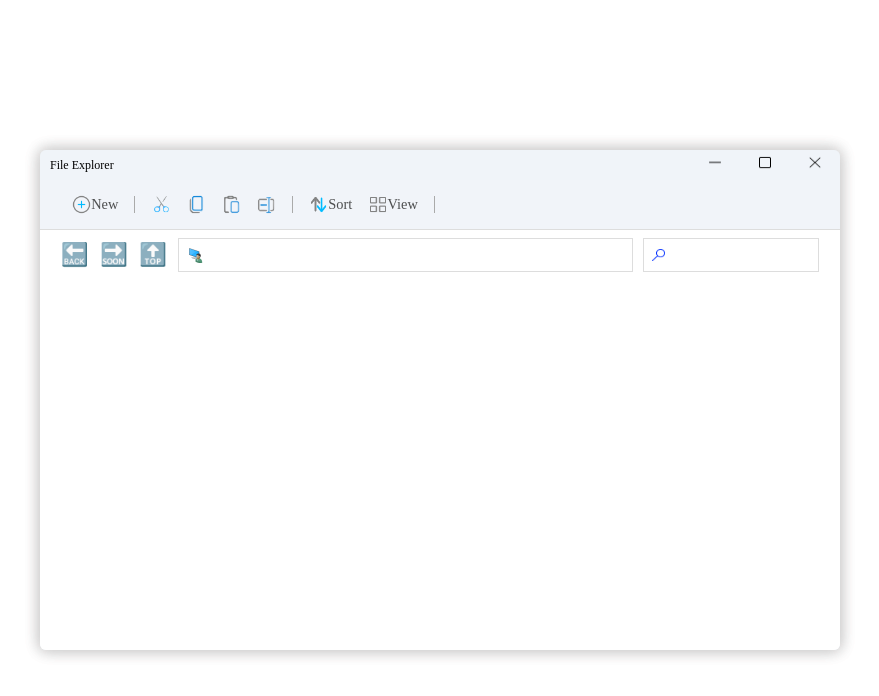
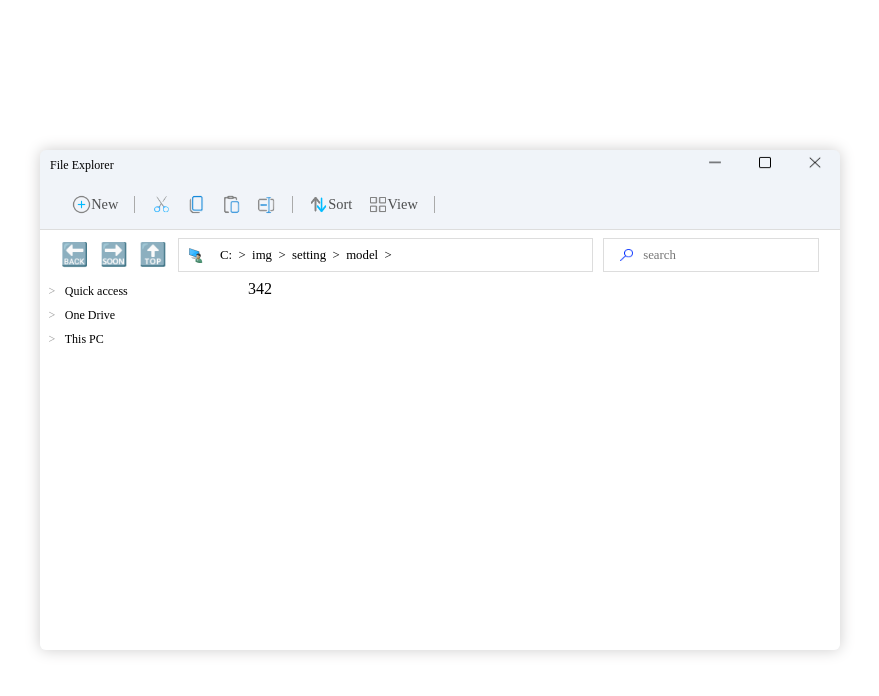
Before and after one commit to lct01lct/Win11-in-Vue, a Vue app: page /home in a window 1280 px wide. Shown: the top 696 px of the page, without its empty margins (280-1159 px from the left). Built offline with nearby package versions, Linux system fonts and the light colour scheme.

Commit message:
feat: add folder , 初始化完成nav栏 递归组件

```diff
--- a/src/assets/style/normalize.scss
+++ b/src/assets/style/normalize.scss
@@ -367,3 +367,12 @@ template {
   min-width: 700px;
   min-height: 400px;
 }
+
+.scroll::-webkit-scrollbar {
+  width: 3px;
+}
+.scroll::-webkit-scrollbar-thumb {
+  height: 2em;
+  border-radius: 5px;
+  background-color: #777a7c;
+}
--- /dev/null
+++ b/src/component/Folder/DropDown/DropDownMenu.vue
@@ -0,0 +1,93 @@
+<template>
+  <div class="menu">
+    <div class="titleHaveChildren" v-if="props.children.length !== 0" @click="toggleDropStatus" ref="titleRef">{{ props.title }}</div>
+    <div class="titleNoChildren" v-if="props.children.length === 0">{{ props.title }}</div>
+    <div class="content" v-if="props.children.length !== 0">
+      <DropListVue
+        :children="children"
+      >
+      </DropListVue>
+    </div>
+  </div>
+</template>
+
+<script setup>
+import DropListVue from './DropList.vue';
+
+  const props = defineProps(['title','type','children']);
+
+  const that = getCurrentInstance()
+
+  let titleRef ;
+
+  let children = reactive([])
+
+  onMounted(() => {
+    titleRef = that.refs.titleRef;
+
+    console.log(props);
+  })
+
+  const toggleDropStatus = () => {
+    if(children.length){
+      children.splice(0,children.length)
+    }else{
+      children.splice(0,0,...props.children)
+    }
+  }
+
+</script>
+
+<style lang="scss" scoped>
+.menu{
+    width: 90%;
+    .titleHaveChildren{
+      display: flex;
+      align-items: center;
+      font-size: 12px;
+      height: 2em;
+      padding-left: .5em;
+      margin-left: .2em;
+      border-radius: .2em;
+
+      &::before{
+        content: ">";
+        color: #999;
+        margin-right: .8em;
+      }
+
+      &:hover{
+
+        background-color: #e3e3e3;
+
+        &::before{
+          transform:rotate(90deg);
+        }
+      }
+    }
+
+    .titleNoChildren{
+      display: flex;
+      align-items: center;
+      font-size: 12px;
+      height: 2em;
+      padding-left: .5em;
+      margin-left: .2em;
+      border-radius: .2em;
+
+      &:hover{
+
+        background-color: #e3e3e3;
+
+        &::before{
+          transform:rotate(90deg);
+        }
+      }
+    }
+
+    .content{
+      margin-left: 15%;
+      font-size: 12px;
+    }
+}
+</style>
--- /dev/null
+++ b/src/component/Folder/DropDown/dropList.vue
@@ -0,0 +1,21 @@
+<template>
+    <DropDownMenuVue
+      v-for="item in props.children"
+      :key="item"
+      :title="item.title"
+      :type="item.type"
+      :children="item.children"
+    >
+    </DropDownMenuVue>
+</template>
+
+<script setup>
+import DropDownMenuVue from './DropDownMenu.vue';
+const props = defineProps(['children'])
+
+
+</script>
+
+<style>
+
+</style>
--- /dev/null
+++ b/src/component/Folder/DropDown/index.vue
@@ -0,0 +1,186 @@
+<template>
+  <div class="LeftNavRoot">
+    <DropDownMenuVue
+      v-for="item in data"
+      :key="item"
+      :title="item.title"
+      :type="item.type"
+      :children="item.children"
+    >
+    </DropDownMenuVue>
+  </div>
+</template>
+
+<script setup>
+  import DropDownMenuVue from './DropDownMenu.vue';
+
+  /** 需求分析：
+   *  为什么要把菜单栏单独拿出来？
+   *   因为它是在存储文件夹的格式以及目录信息（以树的形式）
+   *   同时dropdown的每个item子项，同时具备使主界面更新的功能
+   *   至于是此组件发送请求接收数据还是主界面传递数据还没太想好
+   *   初步的想法是传递数据：因为要实现更新数据并更新界面，父传子的形式
+   *
+   *   递归的结构：
+   *    此为父组件，for循环菜单组件，也就是children下有对象的文件夹组件
+   *    在menu文件夹组件中，会将children.length > 0 的数据传入List 组件
+   *    在List组件中会再次递归菜单组件
+   */
+
+  const data = reactive([
+    {
+      type: 'menu',
+      title: 'Quick access',
+      children: [
+        {
+          type: 'item',
+          title: 'DownLoads',
+          children: [],
+        },
+        {
+          type: 'item',
+          title: 'Blue',
+          children: [],
+        },
+        {
+          type: 'item',
+          title: 'Documents',
+          children: [],
+        },
+        {
+          type: 'item',
+          title: 'Github',
+          children: [],
+        },
+        {
+          type: 'item',
+          title: 'Picture',
+          children: [],
+        },
+      ],
+    },
+    {
+      type: 'menu',
+      title: 'One Drive',
+      children: [
+        {
+          type: 'menu',
+          title: 'Atom',
+          children: [
+            {
+              type: 'item',
+              title: 'Codeforces',
+              children: [],
+            },
+            {
+              type: 'item',
+              title: 'JavaScript',
+              children: [],
+            },
+            {
+              type: 'item',
+              title: 'GitHub',
+              children: [],
+            },
+          ],
+        },
+        {
+          type: 'item',
+          title: 'Attchments',
+          children: [],
+        },
+        {
+          type: 'item',
+          title: 'october',
+          children: [],
+        },
+        {
+          type: 'item',
+          title: 'office',
+          children: [],
+        },
+        {
+          type: 'item',
+          title: 'party',
+          children: [],
+        },
+        {
+          type: 'item',
+          title: 'New Folder',
+          children: [],
+        },
+      ],
+    },
+    {
+      type: 'menu',
+      title: 'This PC',
+      children: [
+        {
+          type: 'menu',
+          title: 'Desktop',
+          children: [],
+        },
+        {
+          type: 'menu',
+          title: 'Documents',
+          children: [
+            {
+              type: 'item',
+              title: 'Adobe',
+              children: [
+                {
+                  type: 'menu',
+                  title: 'Desktop',
+                  children: [
+                    {
+                      type: 'menu',
+                      title: 'Desktop',
+                      children: [],
+                    },
+                  ],
+                },
+              ],
+            },
+            {
+              type: 'menu',
+              title: 'Desktop',
+              children: [],
+            },
+          ],
+        },
+        {
+          type: 'item',
+          title: '2022',
+          children: [],
+        },
+        {
+          type: 'item',
+          title: '2022',
+          children: [],
+        },
+        {
+          type: 'item',
+          title: '2022',
+          children: [],
+        },
+        {
+          type: 'item',
+          title: '2022',
+          children: [],
+        },
+        {
+          type: 'item',
+          title: '2022',
+          children: [],
+        },
+      ],
+    },
+  ]);
+</script>
+
+<style lang="scss" scoped>
+  .LeftNavRoot {
+    width: 100%;
+    height: 100%;
+  }
+</style>
--- a/src/component/Folder/PathTool/index.vue
+++ b/src/component/Folder/PathTool/index.vue
@@ -4,12 +4,16 @@
     <span class="historyBtn">🔜</span>
     <span class="historyBtn">🔝</span>
     <div class="path">
-        <img src="src/assets/img/setting/user-sm.png" alt="">
+      <img :src="`src/assets/img/setting/${headerIcon}`" alt="" />
+      <input type="text" id="input" v-model.lazy.trim="inputPath" @keydown.enter="goTargetPath"/>
+      <label for="input" class="path-content">
+        <span v-for="item in mock" :key="item">{{ item }}</span>
+      </label>
     </div>
     <div class="search">
-        <img src="src/assets/img/setting/search.png" alt="">
+      <img src="src/assets/img/setting/search.png" alt="" />
+      <input type="text" placeholder="search" @keydown.enter="searchStr($event)"/>
     </div>
-
   </div>
 </template>
 
@@ -18,7 +22,36 @@
    *  path框的图片是可以动态变化的
    *  路径框是可以匹配内容的
    *  前进后退按钮可用
+   *  path框可以操作文件夹
+   *
+   *  预测接收参数：
+   *    当前文件夹路径，数组形式
+   *    触发函数：
+   *      前进，后退
+   *      搜索，并将内容传递至父组件
    */
+
+
+  // const props = defineProps('pathArray')
+  let headerIcon = ref('user-sm.png');
+  let mock = reactive(['C:','img','setting','model']);
+  let inputPath = computed({
+    get(){
+      return mock.join("/")
+    },
+    set(newValue){
+      let newV = newValue.split("/")
+      console.log(newV);
+    }
+  })
+
+  const goTargetPath = () => {
+    console.log("ok，我去跳转！");
+  }
+
+  const searchStr = (e) => {
+    console.log(e.target.value,"好了值我拿到了，我去search了");
+  }
 </script>
 
 <style lang="scss" scoped>
@@ -27,40 +60,70 @@
     align-items: center;
     width: 100%;
     height: 50px;
-    padding: .5em 1.3em;
+    padding: 0.5em 1.3em;
     background-color: #ffffff;
-    .historyBtn{
+    .historyBtn {
       font-size: 1.4em;
-        margin-right: .5em;
+      margin-right: 0.5em;
     }
 
-    .path{
+    .path {
       display: flex;
       align-items: center;
-        padding: .6em .5em;
+      padding: 0 0 0 0.5em;
       width: 60%;
       height: 100%;
       border: 1px solid #dddddd;
 
-        img{
+      img {
         width: 1em;
         height: 1em;
       }
+      #input {
+        width: 0;
+        outline: none;
+        border: 0;
+        font-size: 0.8em;
       }
-    .search{
+      #input:focus {
+        width: 100%;
+      }
+      #input:focus + .path-content {
+        display: none;
+      }
+      &-content {
+        display: flex;
+        align-items: center;
+        margin-left: 0.5em;
+        font-size: 0.8em;
+        span {
+          margin-left: 0.5em;
+          &::after {
+            content: '>';
+            margin-left: 0.5em;
+          }
+        }
+      }
+    }
+    .search {
       display: flex;
       align-items: center;
       margin-left: 10px;
-        padding: .6em .5em;
+      padding: 0.6em 1em;
       flex: 1;
       height: 100%;
       border: 1px solid #dddddd;
 
-        img{
-            width: .8em;
-            height: .8em;
+      img {
+        width: 0.8em;
+        height: 0.8em;
+      }
+      input {
+        outline: none;
+        border: 0;
+        font-size: 0.8em;
+        padding-left: 0.8em;
       }
     }
-
   }
 </style>
--- a/src/component/Folder/index.vue
+++ b/src/component/Folder/index.vue
@@ -3,13 +3,21 @@
     <ToolBarVue @update:modelValue="changeIsShow">File Explorer</ToolBarVue>
     <FolderTopToolBar></FolderTopToolBar>
     <PathTool></PathTool>
-    <main></main>
+    <main>
+      <nav class="scroll">
+        <DropDown></DropDown>
+      </nav>
+      <div class="mainBody">
+        342
+      </div>
+    </main>
   </div>
 </template>
 <script setup>
   import ToolBarVue from '../ToolBar/index.vue';
   import FolderTopToolBar from './FolderTopToolBar/index.vue'
   import PathTool from './PathTool/index.vue'
+  import DropDown from './DropDown/index.vue'
 
   const isShow = ref(true);
 
@@ -52,6 +60,15 @@
       height: calc(100% - 130px);
       border-radius: 0 0 6px 6px;
       background-color: #ffffff;
+
+
+
+
+      nav{
+        width: 13em;
+        height: 100%;
+        overflow-y: scroll;
+      }
     }
   }
 </style>
--- a/src/view/Home/index.vue
+++ b/src/view/Home/index.vue
@@ -1,6 +1,6 @@
 <template>
   <div>
-    <settingsVue></settingsVue>
+    <!-- <settingsVue></settingsVue> -->
     <Folder></Folder>
   </div>
 </template>
```
Also changed, not shown: src/component/Folder/MainBody/index.vue (added, +21 -0 lines). Lines whose indentation alone changed are shown as unchanged.
